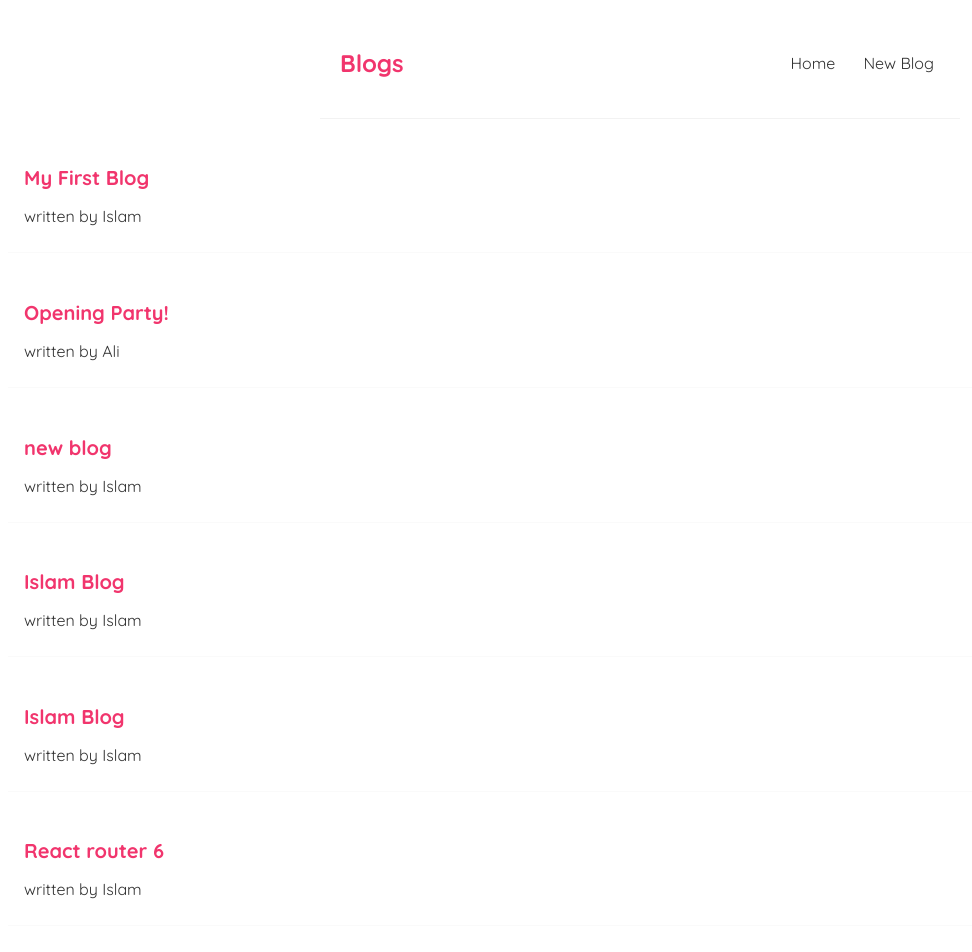
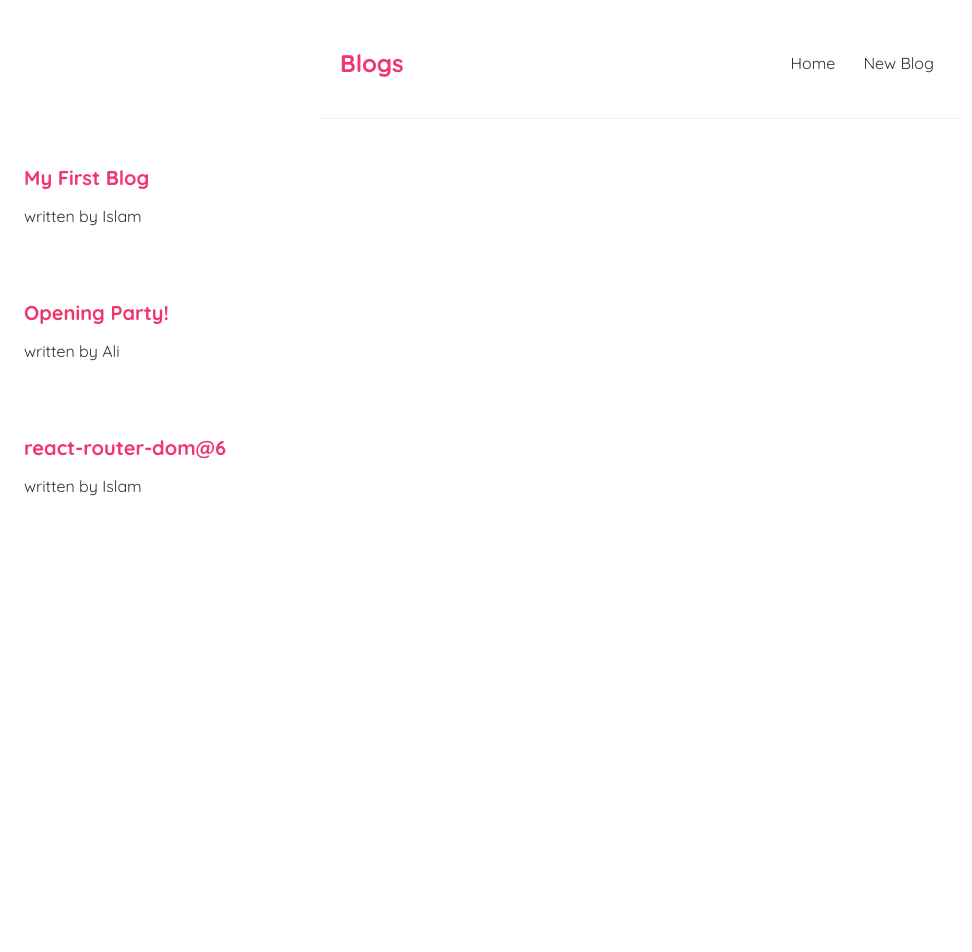
Before and after one commit to Bardala/Blogger, a React (Create React App) app: page / in a window 1280 px wide. Shown: the top 952 px of the page, without its empty margins (0-972 px from the left). After the commit the page ends 800 px from the top, so only its background shows below. Built offline with nearby package versions, Linux system fonts and the light colour scheme; data requests are answered from the project's data file.

Commit message:
Delete a blog

```diff
--- a/database/db.json
+++ b/database/db.json
@@ -13,30 +13,6 @@
       "id": 2
     },
     {
-      "title": "new blog",
-      "body": "hello I will add a new blog",
-      "author": "Islam",
-      "id": 3
-    },
-    {
-      "title": "Islam Blog",
-      "body": "Lablabla",
-      "author": "Islam",
-      "id": 4
-    },
-    {
-      "title": "Islam Blog",
-      "body": "Lablabla",
-      "author": "Islam",
-      "id": 5
-    },
-    {
-      "title": "React router 6",
-      "body": "In react-router-dom@6, you need to use \"useNavigate\" instead of \"useHistory\"",
-      "author": "Islam",
-      "id": 6
-    },
-    {
       "title": "react-router-dom@6",
       "body": "in react-router-dom@6, you need to use {useNavigate} rather than {useHistory}",
       "author": "Islam",
--- a/src/Create.js
+++ b/src/Create.js
@@ -15,12 +15,12 @@
     setIsPending(true);
 
     fetch("http://localhost:8000/blogs/", {
-      method: "Post",
+      method: "POST",
       headers: { "Content-Type": "application/json" },
       body: JSON.stringify(blog),
     }).then(() => {
       setIsPending(false);
-      nav("/"); // navigate to home page
+      nav("/");
       console.log("new blog added");
     });
   };
--- a/src/ReadBlog.js
+++ b/src/ReadBlog.js
@@ -1,4 +1,4 @@
-import { useParams } from "react-router-dom";
+import { useNavigate, useParams } from "react-router-dom";
 import useFetch from "./useFetch";
 
 const ReadBlog = () => {
@@ -8,6 +8,13 @@
     isPending,
     error,
   } = useFetch("http://localhost:8000/blogs/" + id);
+  const nav = useNavigate();
+
+  const handleDelete = () => {
+    fetch("http://localhost:8000/blogs/" + blog.id, {
+      method: "DELETE",
+    }).then(() => nav("/"));
+  };
 
   return (
     <div className="blog-details">
@@ -20,6 +27,7 @@
           <p>{blog.body}</p>
         </article>
       )}
+      <button onClick={handleDelete}>Delete</button>
     </div>
   );
 };
--- a/src/index.css
+++ b/src/index.css
@@ -62,7 +62,7 @@
   text-decoration: none;
 }
 
-/* blog details page*/
+/* read blogs page*/
 .blog-details {
   padding: 20px;
   margin: 20px 0;
@@ -87,8 +87,16 @@
   background-color: #fafafa;
 }
 
+.blog-details button {
+  background: #f1356d;
+  color: #fff;
+  border: 0;
+  padding: 8px;
+  border-radius: 8px;
+  cursor: pointer;
+}
+
 /*Create Blog Page*/
-/* create new blog form */
 .create {
   max-width: 400px;
   margin: 0 auto;
```
